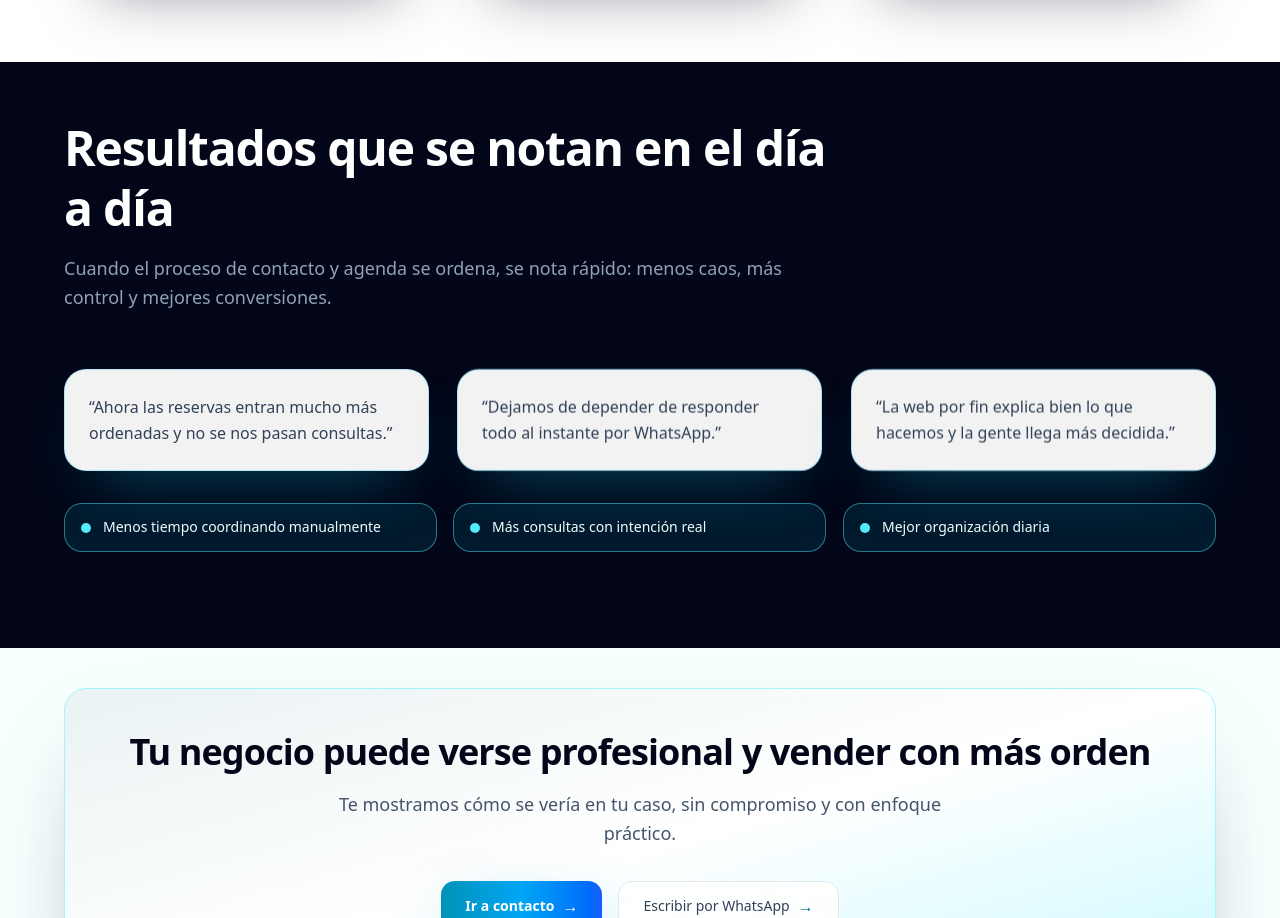
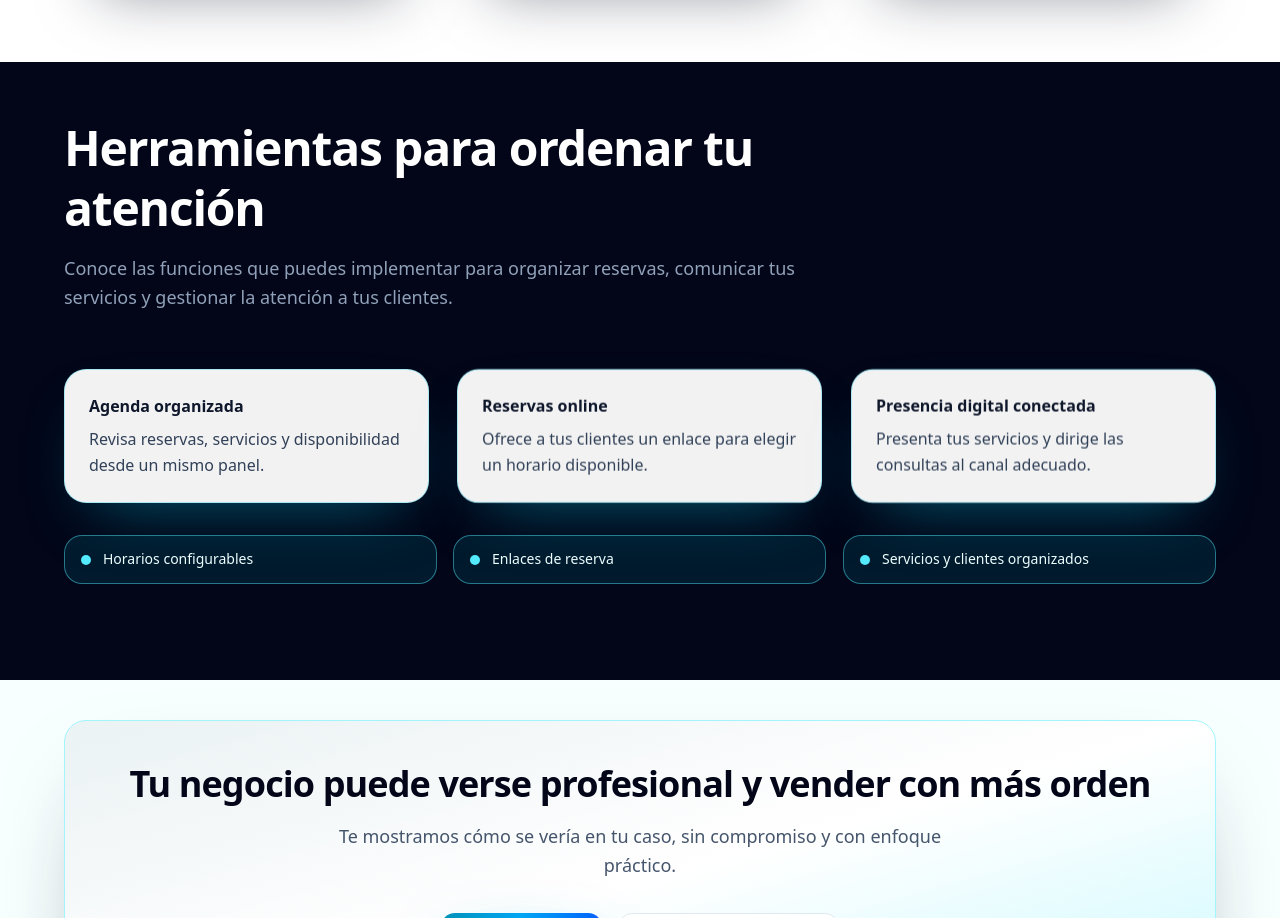
Before and after one commit to verf2390/citaya-agendas, a Next.js app: page / in a window 1280 px wide. Shown: the part 1492-2410 px from the top of the page. Built offline with nearby package versions, Linux system fonts and the light colour scheme.

Commit message:
fix(CIT-128): replace unverified testimonials with functional capabilities

```diff
--- a/app/(marketing)/components/home/social-proof-section.tsx
+++ b/app/(marketing)/components/home/social-proof-section.tsx
@@ -1,15 +1,24 @@
 import { RevealOnScroll } from "./reveal-on-scroll";
 
-const testimonials = [
-  "Ahora las reservas entran mucho más ordenadas y no se nos pasan consultas.",
-  "Dejamos de depender de responder todo al instante por WhatsApp.",
-  "La web por fin explica bien lo que hacemos y la gente llega más decidida.",
+const capabilities = [
+  {
+    title: "Agenda organizada",
+    description: "Revisa reservas, servicios y disponibilidad desde un mismo panel.",
+  },
+  {
+    title: "Reservas online",
+    description: "Ofrece a tus clientes un enlace para elegir un horario disponible.",
+  },
+  {
+    title: "Presencia digital conectada",
+    description: "Presenta tus servicios y dirige las consultas al canal adecuado.",
+  },
 ] as const;
 
 const indicators = [
-  "Menos tiempo coordinando manualmente",
-  "Más consultas con intención real",
-  "Mejor organización diaria",
+  "Horarios configurables",
+  "Enlaces de reserva",
+  "Servicios y clientes organizados",
 ] as const;
 
 export function SocialProofSection() {
@@ -18,19 +27,20 @@ export function SocialProofSection() {
       <div className="mx-auto w-full max-w-6xl">
         <RevealOnScroll className="max-w-3xl">
           <h2 className="text-3xl font-bold leading-tight tracking-tight text-white sm:text-4xl lg:text-5xl">
-            Resultados que se notan en el día a día
+            Herramientas para ordenar tu atención
           </h2>
           <p className="mt-4 text-base leading-relaxed text-slate-400 sm:text-lg">
-            Cuando el proceso de contacto y agenda se ordena, se nota rápido: menos caos, más control y mejores
-            conversiones.
+            Conoce las funciones que puedes implementar para organizar reservas, comunicar tus servicios y gestionar
+            la atención a tus clientes.
           </p>
         </RevealOnScroll>
 
         <div className="mt-12 grid grid-cols-1 gap-5 sm:mt-14 sm:grid-cols-2 sm:gap-6 lg:grid-cols-3 lg:gap-7">
-          {testimonials.map((testimonial, index) => (
-            <RevealOnScroll key={testimonial} delayMs={index * 90}>
+          {capabilities.map((capability, index) => (
+            <RevealOnScroll key={capability.title} delayMs={index * 90}>
               <article className="rounded-3xl border border-cyan-400/30 bg-white/95 p-5 shadow-[0_28px_65px_-32px_rgba(6,182,212,0.55)] transition-all duration-300 hover:-translate-y-2 hover:border-cyan-300 hover:shadow-[0_48px_98px_-20px_rgba(34,211,238,0.68)] sm:p-6">
-                <p className="text-sm leading-relaxed text-slate-700 sm:text-base">“{testimonial}”</p>
+                <h3 className="text-base font-semibold text-slate-900">{capability.title}</h3>
+                <p className="mt-2 text-sm leading-relaxed text-slate-700 sm:text-base">{capability.description}</p>
               </article>
             </RevealOnScroll>
           ))}
```
